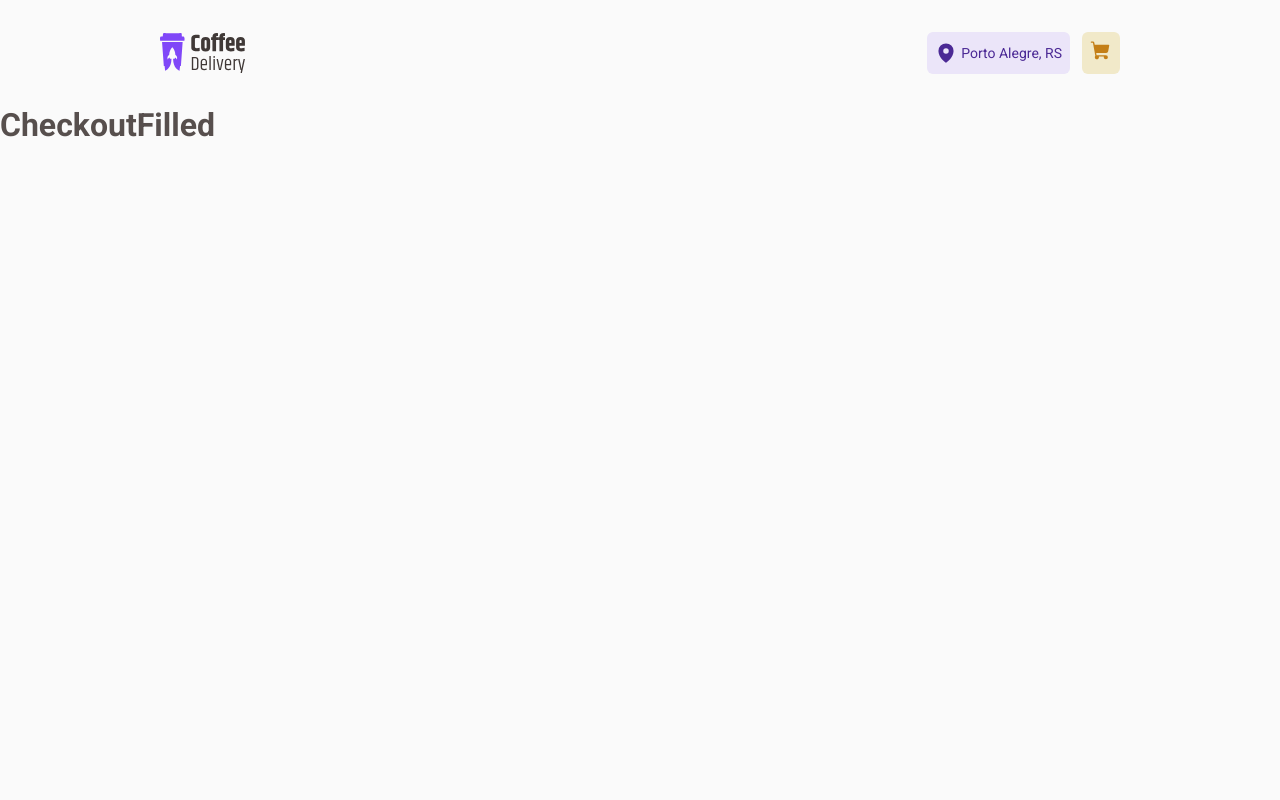
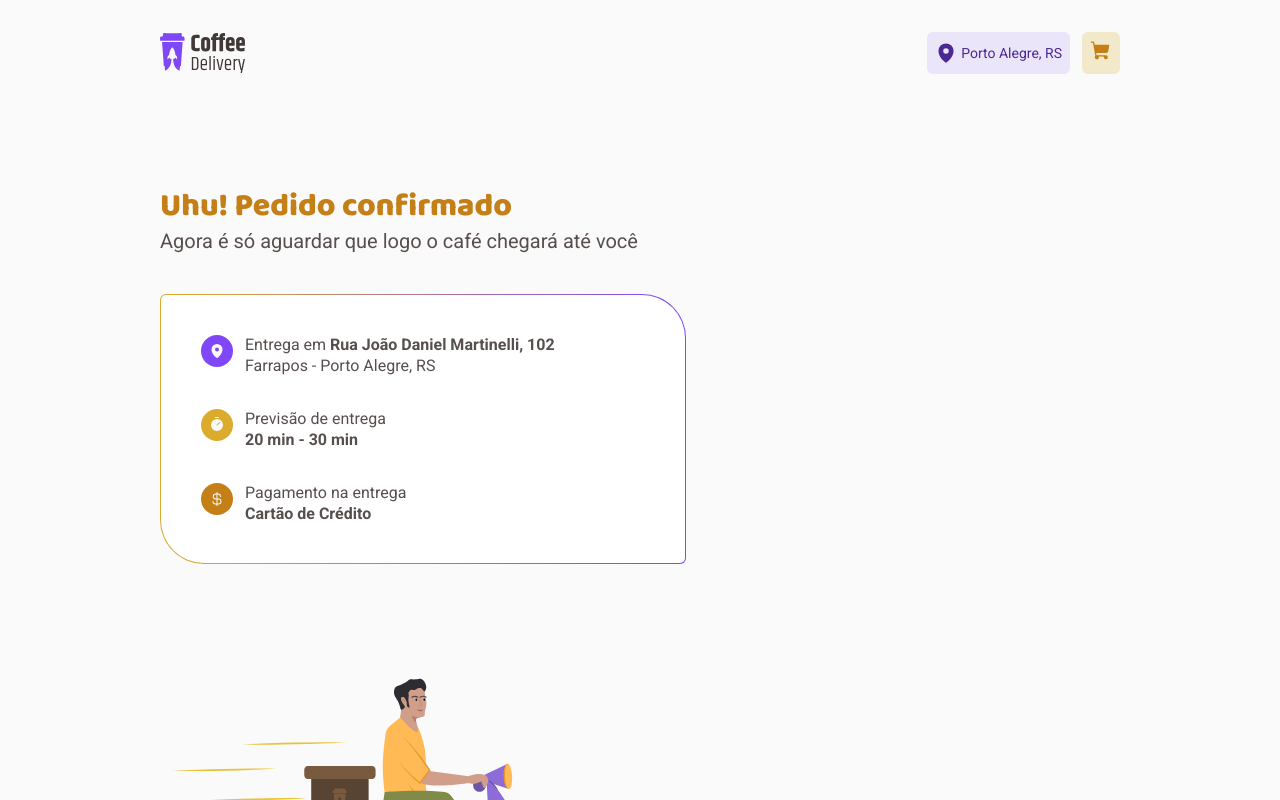
Before and after one commit to wilgnerl/coffeshop-app, a React (Vite) app: page /sucess in a window 1280 px wide. Shown: the top 800 px of the page. Built offline with nearby package versions, Linux system fonts and the light colour scheme.

Commit message:
feat: sucess page

```diff
--- a/src/pages/Checkout/styles.ts
+++ b/src/pages/Checkout/styles.ts
@@ -203,6 +203,7 @@ export const CardCartContainer = styled.div`
   margin-top: 0.9375rem;
   background-color: ${props => props.theme["gray-200"]};
   padding: 2.5rem 2.5rem 2.5rem;
+  border-radius: 6px 36px;
 
 `;
 
--- a/src/pages/Sucess/index.tsx
+++ b/src/pages/Sucess/index.tsx
@@ -1,5 +1,52 @@
+import illustrationImg from "../../assets/Illustration.svg";
+import {
+	InfoContainer,
+	InfoIcon1Container,
+	InfoIcon2Container,
+	InfoIcon3Container,
+	InfoTextContainer,
+	OrderInfoContainer, SucessContainer, SucessHeaderContainer, SucessMainContainer } from "./styles";
+import { MapPin, CurrencyDollar, Timer, } from "phosphor-react";
+
 export function Sucess(){
 	return(
-		<h1>CheckoutFilled</h1>
+		<SucessContainer>
+			<SucessHeaderContainer>
+				<h1>Uhu! Pedido confirmado</h1>
+				<p>Agora é só aguardar que logo o café chegará até você</p>
+			</SucessHeaderContainer>
+			<SucessMainContainer>
+				<OrderInfoContainer>
+					<InfoContainer>
+						<InfoIcon1Container>
+							<MapPin size={16} weight="fill"/>
+						</InfoIcon1Container>
+						<InfoTextContainer>
+							<span>Entrega em <strong>Rua João Daniel Martinelli, 102</strong></span>
+							<span>Farrapos - Porto Alegre, RS</span>
+						</InfoTextContainer>
+					</InfoContainer>
+					<InfoContainer>
+						<InfoIcon2Container>
+							<Timer size={16} weight="fill"/>
+						</InfoIcon2Container>
+						<InfoTextContainer>
+							<span>Previsão de entrega</span>
+							<strong>20 min - 30 min </strong>
+						</InfoTextContainer>
+					</InfoContainer>
+					<InfoContainer>
+						<InfoIcon3Container>
+							<CurrencyDollar size={16} weight="fill"/>
+						</InfoIcon3Container>
+						<InfoTextContainer>
+							<span>Pagamento na entrega</span>
+							<strong>Cartão de Crédito</strong>
+						</InfoTextContainer>
+					</InfoContainer>
+				</OrderInfoContainer>
+				<img src={illustrationImg} alt="" />
+			</SucessMainContainer>
+		</SucessContainer>
 	);
 }
--- /dev/null
+++ b/src/pages/Sucess/styles.ts
@@ -0,0 +1,97 @@
+import styled from "styled-components";
+
+export const SucessContainer = styled.div`
+  display: flex;
+  flex-direction: column;
+  gap: 2.5rem;
+  margin: 5rem 10rem;
+`;
+
+export const SucessHeaderContainer = styled.div`
+  gap: 0.25rem;
+  h1{
+    font-family: "Baloo 2";
+    font-size: 2rem;
+    font-weight: 800;
+    line-height: 2.6rem;
+    color: ${props => props.theme["yellow-700"]};
+  }
+
+  p{
+    font-size: 1.25rem;
+    line-height: 1.625rem;
+  }
+`;
+
+export const SucessMainContainer = styled.div`
+  display: flex;
+  gap: 6.375rem;
+  flex-wrap: wrap;
+
+  img{
+    width: 30.75rem;
+    height: 18.3125rem;
+  }
+`;
+
+export const OrderInfoContainer = styled.div`
+  display: flex;
+  flex-wrap: wrap;
+
+  width: 32.875rem;
+  height: 16.875rem;
+
+  padding: 2.5rem;
+  gap: 2rem;
+
+  border-radius: 6px 44px;
+  background: linear-gradient(white, white) padding-box,
+    linear-gradient(
+      to right,
+      ${props => props.theme["yellow-500"]},
+      ${props => props.theme["purple-500"]}
+    ) border-box;
+  border: 1px solid transparent;
+`;
+
+export const InfoContainer = styled.div`
+  display: flex;
+  gap: 0.75rem;
+  height: 2.625rem;
+
+
+`;
+
+const IconBase = styled.div`
+  width: 2rem;
+  height: 2rem;
+  display: flex;
+  align-items: center;
+  justify-content: center;
+  padding: 0.5rem;
+  border-radius: 1000px;
+`;
+
+export const InfoIcon1Container = styled(IconBase)`
+  background-color: ${props => props.theme["purple-500"]};
+  color: ${props => props.theme["gray-100"]};
+`;
+
+export const InfoIcon2Container = styled(IconBase)`
+  background-color: ${props => props.theme["yellow-500"]};
+  color: ${props => props.theme["gray-100"]};
+`;
+
+export const InfoIcon3Container = styled(IconBase)`
+  background-color: ${props => props.theme["yellow-700"]};
+  color: ${props => props.theme["gray-100"]};
+`;
+
+export const InfoTextContainer = styled.div`
+  display: flex;
+  flex-wrap: wrap;
+
+  span{
+    width: 100%;
+  }
+`;
```
Also changed, not shown: src/assets/Illustration.svg (added).
